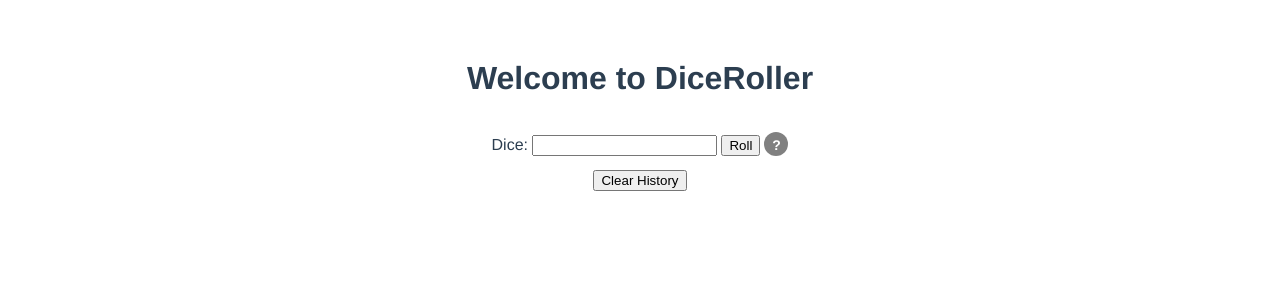
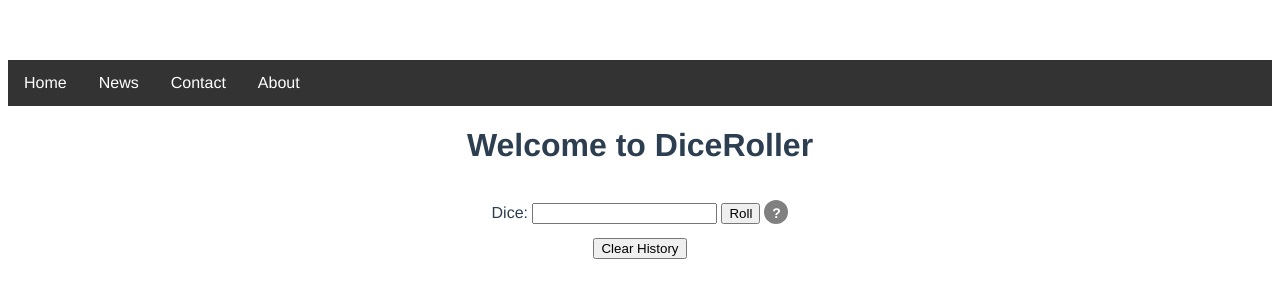
Before and after one commit to Harehn/DiceRoller, a Vue app in the folder Frontend/diceroller/: page / in a window 1280 px wide. Shown: the top 300 px of the page. Built offline with nearby package versions, Linux system fonts and the light colour scheme.

Commit message:
Added Navbar interface (no functionality yet)

```diff
--- a/Frontend/diceroller/src/App.vue
+++ b/Frontend/diceroller/src/App.vue
@@ -1,4 +1,13 @@
 <template>
+  <div class="nav">
+  <ul>
+    <li><a>Home</a></li>
+    <li><a>News</a></li>
+    <li><a>Contact</a></li>
+    <li><a>About</a></li>
+  </ul>
+  </div>
+
   <HelloWorld msg="Welcome to DiceRoller"/>
 </template>
 
@@ -22,4 +31,38 @@ export default {
   color: #2c3e50;
   margin-top: 60px;
 }
+
+
+
+ul {
+  list-style-type: none;
+  margin-left: auto;
+  margin-right: auto;
+  padding: 0;
+  overflow: hidden;
+  background-color: #333;
+
+  position: -webkit-sticky; /* Safari */
+  position: sticky;
+  top: 0;
+
+}
+
+li {
+  float: left;
+}
+
+li a {
+  display: block;
+  color: white;
+  text-align: center;
+  padding: 14px 16px;
+  text-decoration: none;
+}
+
+/* Change the link color to #111 (black) on hover */
+li a:hover {
+  background-color: #111;
+}
+
 </style>
--- a/Frontend/diceroller/src/components/HelloWorld.vue
+++ b/Frontend/diceroller/src/components/HelloWorld.vue
@@ -1,6 +1,6 @@
 <template>
   <div class="hello">
-    <h1>{{ msg }}</h1>
+  <h1>{{ msg }}</h1>
 
   <div>
   <label for='dice_input'>Dice: </label>
```
